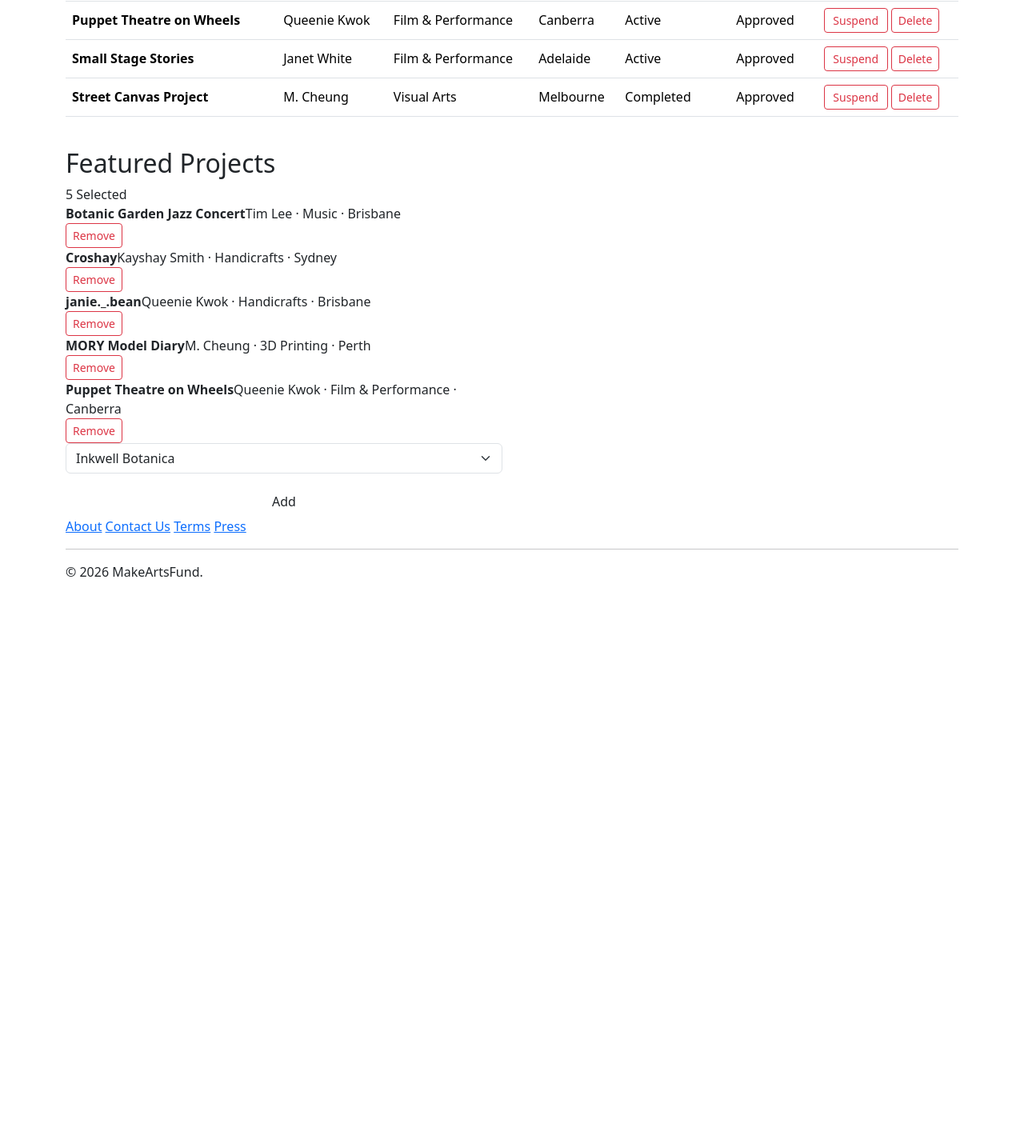
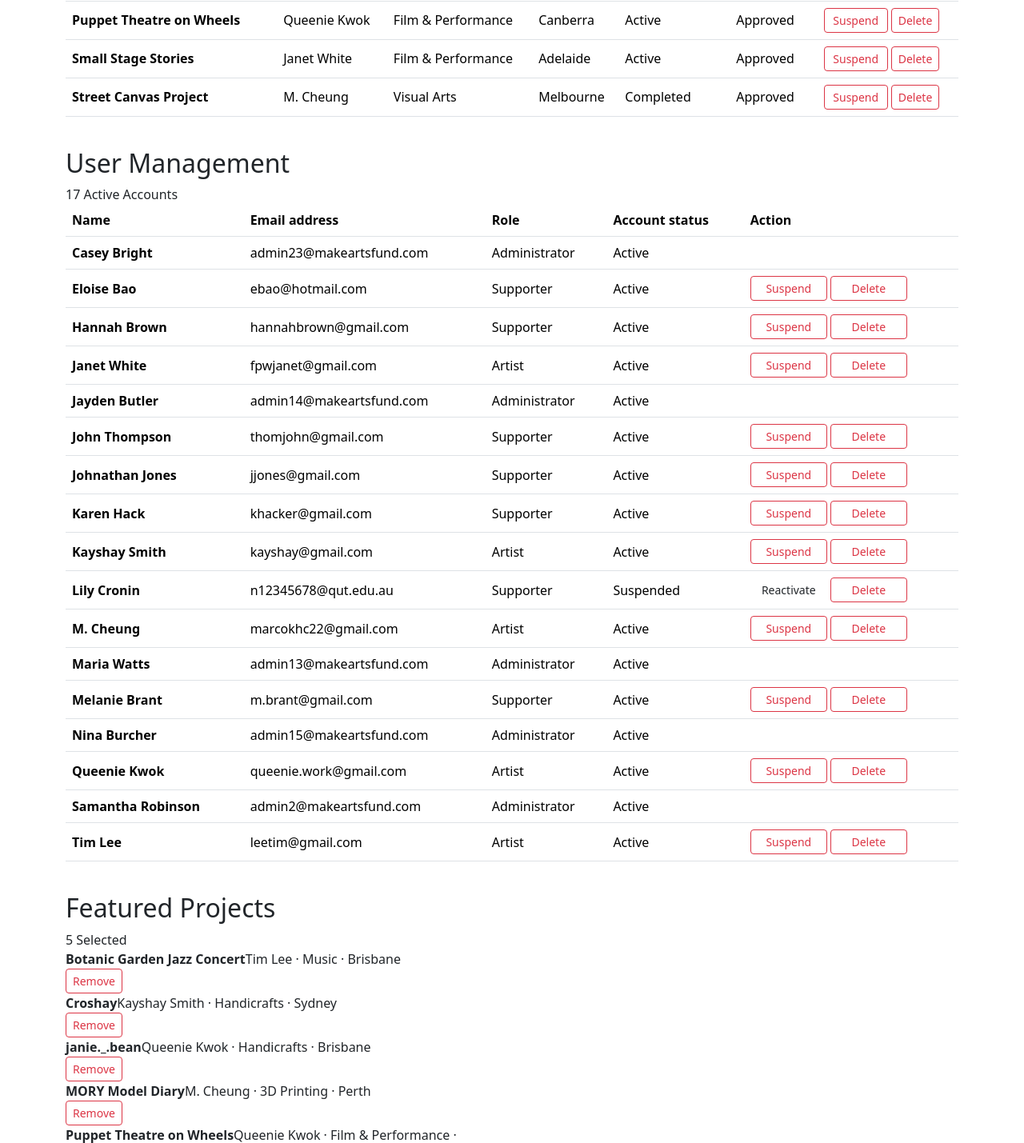
Before and after one commit to 2-ujin/IFN582_grp_assignment, a Flask app: page /admin in a window 1280 px wide. Shown: the part 1096-2525 px from the top of the page at 80% size. Before the commit the page ends 1817 px from the top, so only its background shows below. Run offline with Flask 3, Linux system fonts and the light colour scheme; data comes from the database, SQL or seed files in the repository.

Commit message:
Part 5: add user management table

```diff
--- a/project/models.py
+++ b/project/models.py
@@ -228,7 +228,7 @@ def review_project_approval(project_id, new_status):
         UPDATE project
         SET approvalStatus = %s
         WHERE projectId = %s
-          And approvalStatus = 'Pending'
+          AND approvalStatus = 'Pending'
     """, (new_status, project_id))
     database.connection.commit()
     updated_rows = cursor.rowcount
@@ -266,7 +266,7 @@ def change_project_status(project_id, current_status, new_status):
         SET approvalStatus = %s,
             featured = FALSE  # Remove suspended projects from featured projects
         WHERE projectId = %s
-          And approvalStatus = %s
+          AND approvalStatus = %s
     """, (new_status, project_id, current_status))
     database.connection.commit()
     updated_rows = cursor.rowcount
@@ -281,8 +281,63 @@ def soft_delete_project(project_id):
         SET approvalStatus = 'Deleted',
             featured = FALSE
         WHERE projectId = %s
-          And approvalStatus IN ('Approved', 'Suspended', 'Rejected')
+          AND approvalStatus IN ('Approved', 'Suspended', 'Rejected')
     """, (project_id,))
+    database.connection.commit()
+    updated_rows = cursor.rowcount
+    cursor.close()
+    return updated_rows
+
+def get_users():
+    # Display all accounts for the user management table
+    cursor = database.connection.cursor()
+    cursor.execute("""
+        SELECT  user.userId,
+                CONCAT(user.firstname, ' ', user.surname) AS fullName,
+                user.email,
+                CASE
+                    WHEN administrator.userId IS NOT NULL THEN 'Administrator'
+                    WHEN artist.userId IS NOT NULL THEN 'Artist'
+                    WHEN supporter.userId IS NOT NULL THEN 'Supporter'
+                    ELSE 'Unknown'
+                END AS role,
+                user.accountStatus
+        FROM user
+        LEFT JOIN administrator ON administrator.userId = user.userId
+        LEFT JOIN artist ON artist.userId = user.userId
+        LEFT JOIN supporter ON supporter.userId = user.userId
+        WHERE user.accountStatus <> 'Deleted'
+        ORDER BY user.firstname ASC
+    """)
+    users = cursor.fetchall()
+    cursor.close()
+    return users
+
+def change_user_status(user_id, current_status, new_status):
+    # Suspend or reactivate an artist/supporter account
+    cursor = database.connection.cursor()
+    cursor.execute("""
+        UPDATE user
+        SET accountStatus = %s
+        WHERE userId = %s
+          AND accountStatus = %s
+          AND userId NOT IN (SELECT administrator.userId FROM administrator)
+    """, (new_status, user_id, current_status))
+    database.connection.commit()
+    updated_rows = cursor.rowcount
+    cursor.close()
+    return updated_rows
+
+def soft_delete_user(user_id):
+    # Hide an artist/supporter account and keep the record in database
+    cursor = database.connection.cursor()
+    cursor.execute("""
+        UPDATE user
+        SET approvalStatus = 'Deleted'
+        WHERE userId = %s
+          AND accountStatus IN ('Active', 'Suspended')
+          AND userId NOT IN (SELECT administrator.userId FROM administrator)
+    """, (user_id,))
     database.connection.commit()
     updated_rows = cursor.rowcount
     cursor.close()
--- a/project/templates/admin_dashboard.html
+++ b/project/templates/admin_dashboard.html
@@ -222,6 +222,69 @@
           </div>
         </section>
 
+        <!-- User Management -->
+        <section id="user-management" class="admin-panel mb-4" aria-labelledby="user-management-heading">
+          <div class="admin-panel-heading">
+            <h2 id="user-management-heading">User Management</h2>
+
+            <div class="admin-heading-actions">
+              <span class="admin-count-badge">{{ users|length }} Active Accounts</span>
+            </div>
+          </div>
+
+          <div class="table-responsive">
+            <table class="table admin-table align-middle">
+              <caption class="visually-hidden">Registered user accounts</caption>
+              <thead>
+                <tr>
+                  <th scope="col">Name</th>
+                  <th scope="col">Email address</th>
+                  <th scope="col">Role</th>
+                  <th scope="col">Account status</th>
+                  <th scope="col">Action</th>
+                </tr>
+              </thead>
+              <tbody>
+                {% for user in users %}
+                  <tr>
+                    <th scope="row">{{ user.fullName }}</th>
+                    <td>{{ user.email }}</td>
+                    <td>{{ user.role }}</td>
+                    <td><span class="table-status status-{{ user.accountStatus|lower }}">{{ user.accountStatus }}</span></td>
+                    <td>
+                      {% if user.role != 'Administrator' %}
+                        <div class="d-flex flex-wrap gap-1">
+                          {% if user.accountStatus == 'Active' %}
+                            <form method="post" action="{{ url_for('main.suspend_user', user_id = user.userId) }}">
+                              {{ form.csrf_token}}
+                              <button type="submit" class="btn btn-sm btn-outline-danger" style="min-width: 6rem;">Suspend</button>
+                            </form>
+                          {% elif user.accountStatus == 'Suspended' %}
+                            <form method="post" action="{{ url_for('main.reactivate_user', user_id = user.userId) }}">
+                              {{ form.csrf_token}}
+                              <button type="submit" class="btn btn-sm btn-outline-coral" style="min-width: 6rem;">Reactivate</button>
+                            </form>
+                          {% endif %}
+                          <form method="post" action="{{ url_for('main.delete_user', user_id = user.userId) }}">
+                            {{ form.csrf_token}}
+                            <button type="submit" class="btn btn-sm btn-outline-danger" style="min-width: 6rem;">Delete</button>
+                          </form>
+                           {# TODO: Edit button #}
+                        </div>
+                      {% endif %}
+                    </td>
+                  </tr>
+                {% else %}
+                  <tr>
+                    <td colspan="5">There are no user accounts yet.</td>
+                  </tr>
+                {% endfor %}
+              </tbody>
+            </table>
+          </div>
+        </section>
+
+
         <!-- Featured Projects -->
         <div class="row g-4">
           <div class="col-lg-6">
--- a/project/views.py
+++ b/project/views.py
@@ -29,6 +29,7 @@ from flask import render_template, redirect, url_for, flash
 from .models import (get_campaign_stats, get_creator_count, get_supporter_count, get_report_stats,
                      get_pending_projects, review_project_approval,
                      get_reviewed_projects, change_project_status, soft_delete_project,
+                     get_users, change_user_status, soft_delete_user,
                      get_featured_projects, get_feature_candidates,
                      add_to_featured, remove_from_featured)
 
@@ -52,6 +53,7 @@ def admin_dashboard():
     report_stats = get_report_stats()
     pending_projects = get_pending_projects()
     reviewed_projects = get_reviewed_projects()
+    users = get_users()
     fetured_projects = get_featured_projects()
     form = AdminActionForm()
     feature_form = create_feature_form()
@@ -63,6 +65,7 @@ def admin_dashboard():
                            pending_projects = pending_projects,
                            reviewed_projects = reviewed_projects,
                            featured_projects = fetured_projects,
+                           users = users,
                            form = form,
                            feature_form = feature_form)
 
@@ -129,6 +132,45 @@ def delete_project(project_id):
         flash('Something went wrong. Please try again.', 'danger')
     return redirect(url_for('main.admin_dashboard'))
 
+# Change user account from 'Active' to 'Suspend'
+@main.route('/admin/users/<int:user_id>/suspend', methods = ['POST'])
+def suspend_user(user_id):
+    form = AdminActionForm()
+    if form.validate_on_submit():
+        if change_user_status(user_id, 'Active', 'Suspended') == 1:
+           flash('The account has been suspended.', 'success')
+        else:
+            flash('This account could not be suspended.', 'warning')
+    else:
+        flash('Something went wrong. Please try again.', 'danger')
+    return redirect(url_for('main.admin_dashboard'))
+
+# Change user account from 'Suspend' to 'Active'
+@main.route('/admin/users/<int:user_id>/reactivate', methods = ['POST'])
+def reactivate_user(user_id):
+    form = AdminActionForm()
+    if form.validate_on_submit():
+        if change_user_status(user_id, 'Suspended', 'Active') == 1:
+           flash('The account has been reactivated.', 'success')
+        else:
+            flash('This account could not be reactivated.', 'warning')
+    else:
+        flash('Something went wrong. Please try again.', 'danger')
+    return redirect(url_for('main.admin_dashboard'))
+
+# Soft delete user accounts from admin dashboard
+@main.route('/admin/users/<int:user_id>/delete', methods = ['POST'])
+def delete_user(user_id):
+    form = AdminActionForm()
+    if form.validate_on_submit():
+        if soft_delete_user(user_id) == 1:
+           flash('The account has been deleted.', 'success')
+        else:
+            flash('This account could not be found or cannot be deleted.', 'warning')
+    else:
+        flash('Something went wrong. Please try again.', 'danger')
+    return redirect(url_for('main.admin_dashboard'))
+
 # Add featured projects
 @main.route('/admin/featured/add', methods=['POST'])
 def add_featured_project():
```
